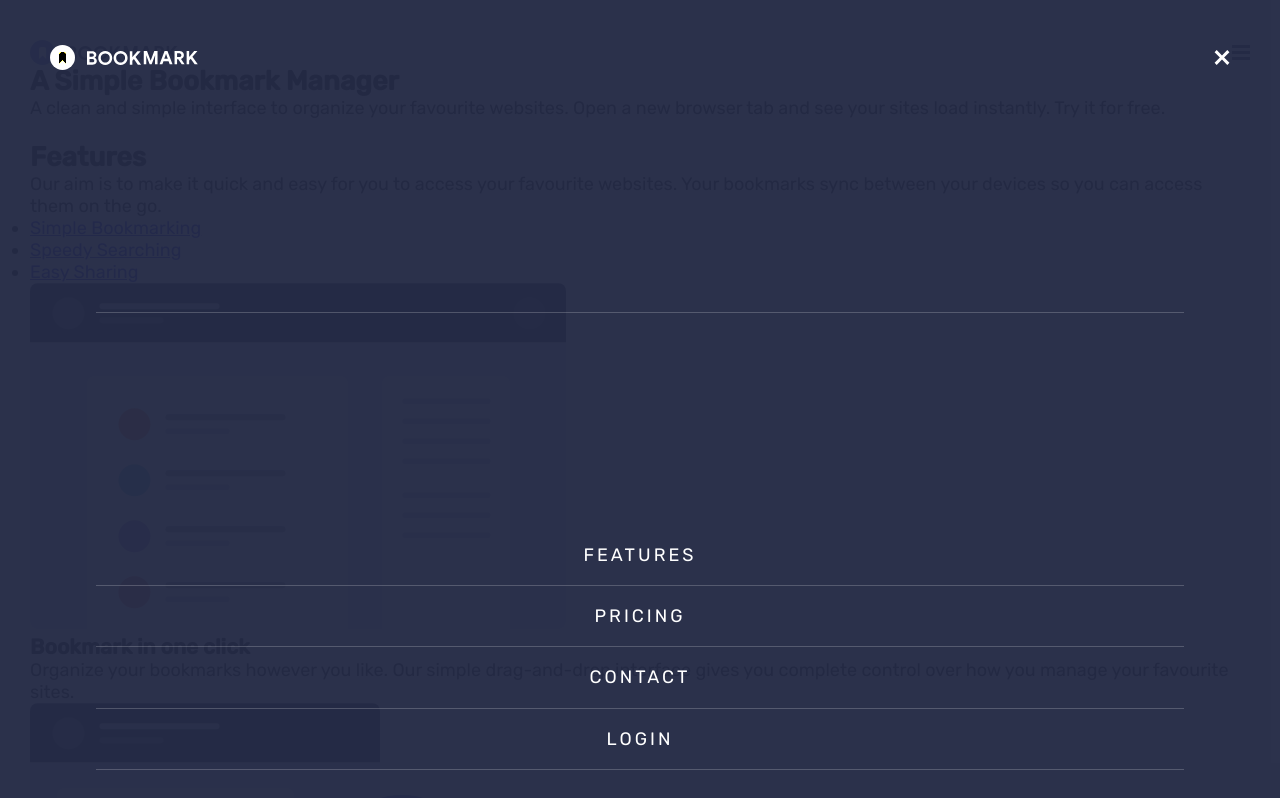
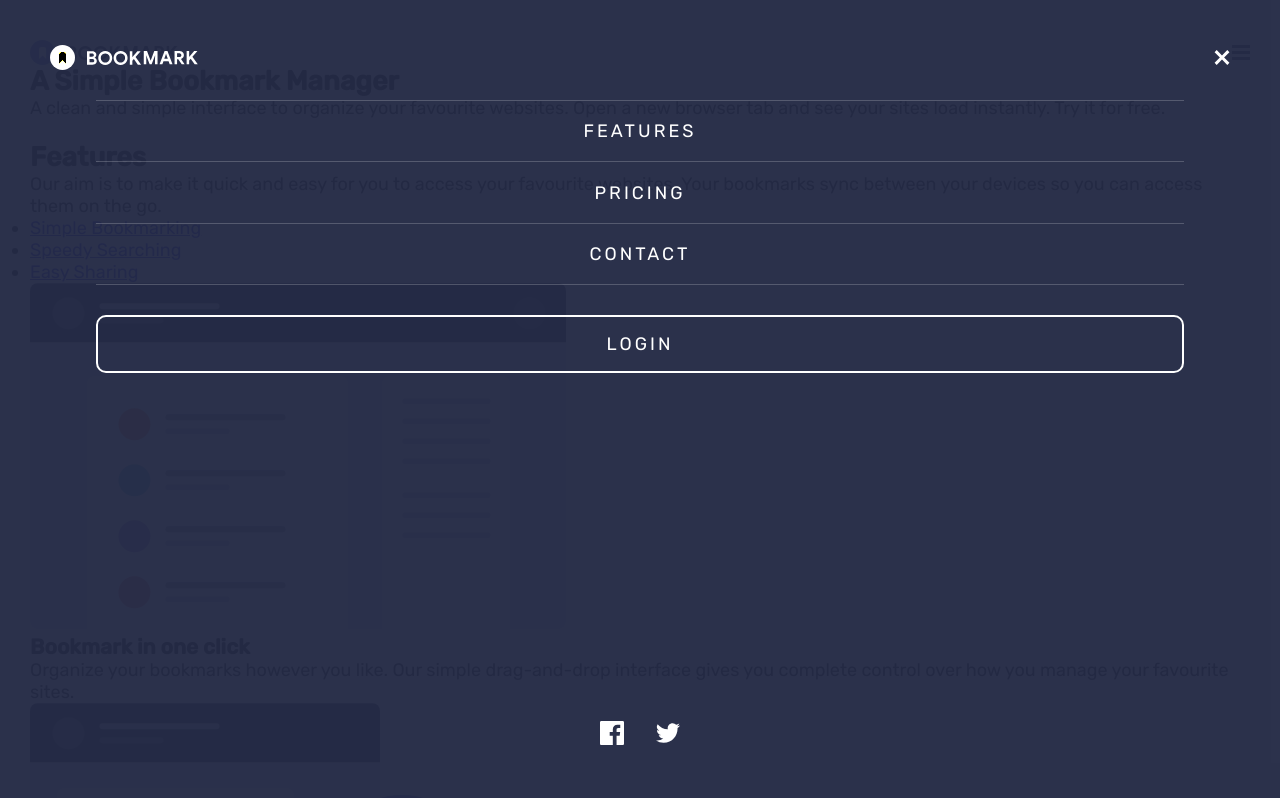
Before and after one commit to mts-ml/development, a website: page bookmark-landing-page/index.html in a window 1280 px wide. Shown: the top 798 px of the page. Drawn offline with Linux system fonts and the light colour scheme; files whose address does not match are found by name.

Commit message:
Changed a few links and <table>

```diff
--- a/bookmark-landing-page/index.html
+++ b/bookmark-landing-page/index.html
@@ -19,11 +19,11 @@
       <img src="/assets/images/logo-bookmark.svg" alt="Logo written 'Bookmark'">
 
       <img src="/assets/images/icon-hamburger.svg" alt="Hamburguer menu">
-
     </div>
 
     <div class="header__menu-hamburguer">
 
+      <div class="header__wrapper">
         <div class="header__hamburguer-logos">
           <img class="header__logo" src="/assets/images/logo-bookmark.svg" alt="Logo written 'Bookmark">
 
@@ -34,28 +34,40 @@
         <table class="header__table">
           <tr>
             <th>
-            <a href="/" class="btn__link" target="_self" rel="noopener noreferrer">Features</a>
+              <a href="/" class="btn__link btn__link--bg" target="_self" rel="noopener noreferrer">Features</a>
             </th>
           </tr>
 
           <tr>
             <th>
-            <a href="/" class="btn__link" target="_self" rel="noopener noreferrer">Pricing</a>
+              <a href="/" class="btn__link btn__link--bg" target="_self" rel="noopener noreferrer">Pricing</a>
             </th>
           </tr>
 
           <tr>
             <th>
-            <a href="/" class="btn__link" target="_self" rel="noopener noreferrer">Contact</a>
-          </th>
-        </tr>
-
-        <tr>
-          <th>
-            <a href="/" class="btn__link" target="_self" rel="noopener noreferrer">Login</a>
+              <a href="/" class="btn__link btn__link--bg" target="_self" rel="noopener noreferrer">Contact</a>
             </th>
           </tr>
         </table>
+
+        <a href="/" class="btn__link btn__link--login" target="_self" rel="noopener
+      noreferrer">Login</a>
+      </div>
+
+      <ul class="header__icons">
+        <li>
+          <a href="/" class="header__icons-link" target="_self" rel="noopener noreferrer">
+            <img src="/assets/images/icon-facebook.svg" alt="Icon of Facebook">
+          </a>
+        </li>
+
+        <li>
+          <a href="/" class="header__icons-link" target="_self" rel="noopener noreferrer">
+            <img src="/assets/images/icon-twitter.svg" alt="Icon of Twitter">
+          </a>
+        </li>
+      </ul>
     </div>
   </header>
 
```
Lines whose indentation alone changed are shown as unchanged.
